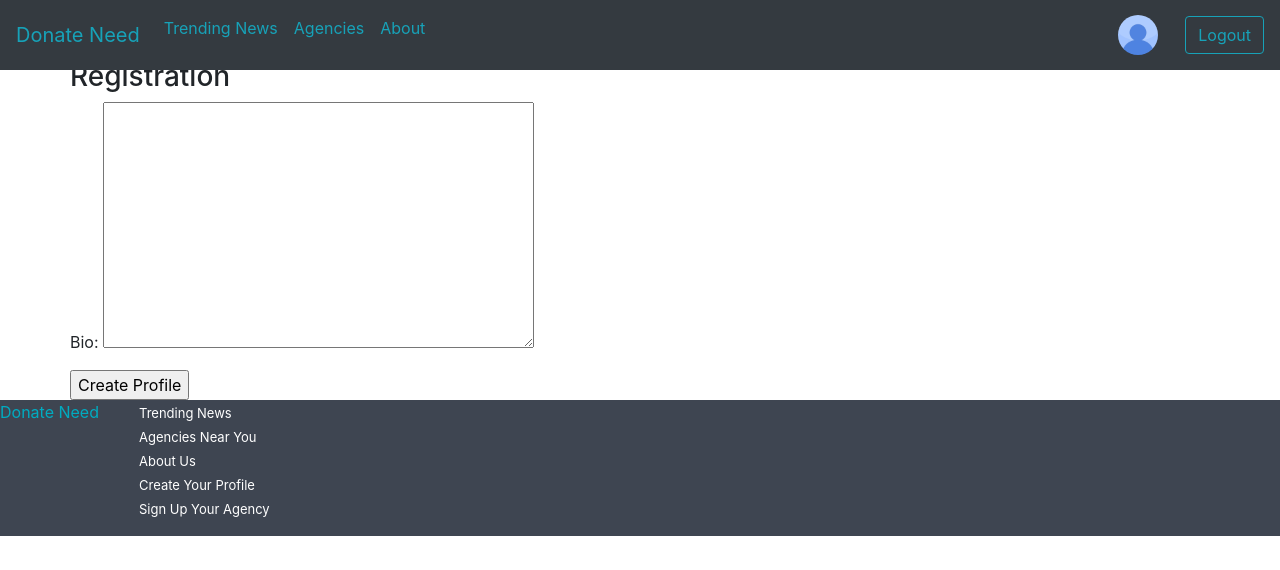
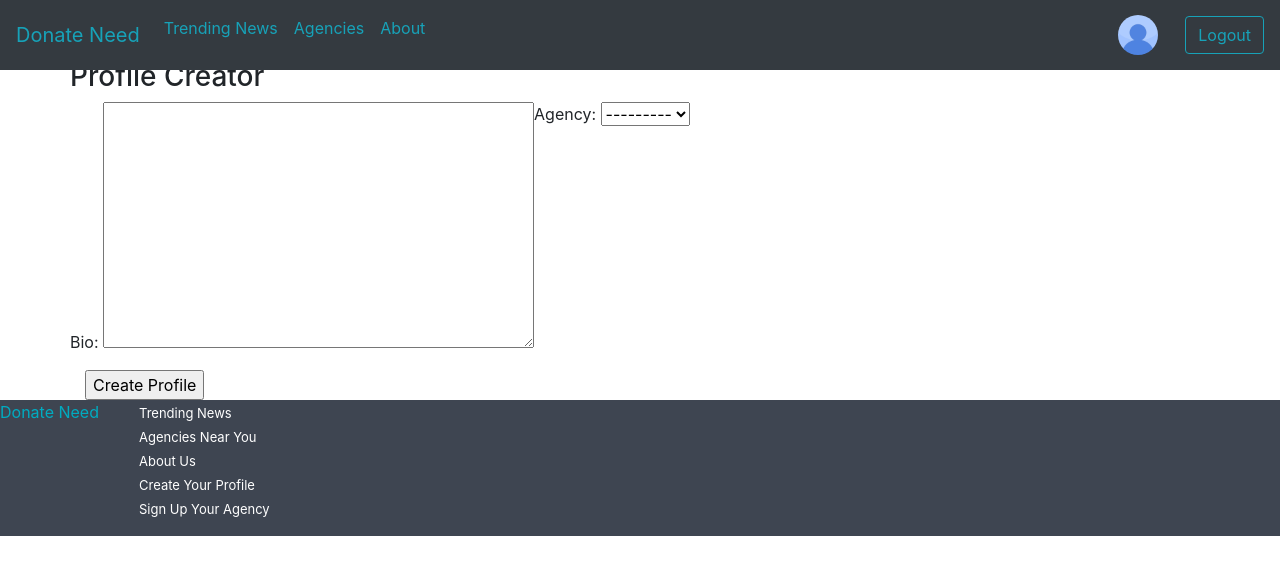
Before and after one commit to ChicoState/DonateNeed, a Django app: page /createProfile/ in a window 1280 px wide. Shown: the top 570 px of the page. Run offline with Django 3.2, Linux system fonts and the light colour scheme; the visitor is signed in with stand-in values (Sample User, id 1); data comes from the database, SQL or seed files in the repository; data that the repository does not hold is empty; some libraries are stand-ins or nearby versions.

Commit message:
allows user to pick agency to show on profile

```diff
--- a/mysite/myapp/admin.py
+++ b/mysite/myapp/admin.py
@@ -0,0 +1,5 @@
+from django.contrib import admin
+from .models import Profile, Agencies
+
+admin.site.register(Profile)
+admin.site.register(Agencies)
--- a/mysite/myapp/forms.py
+++ b/mysite/myapp/forms.py
@@ -43,3 +43,10 @@
   class Meta:
    model = Agencies
    exclude = ['user']
+
+
+
+class SetAgencyChoiceForm(ModelForm):
+  class Meta:
+   model = Profile
+   exclude = ['user']
--- a/mysite/myapp/models.py
+++ b/mysite/myapp/models.py
@@ -15,15 +15,15 @@
   address = models.CharField(max_length=100)
   url = models.URLField(max_length=100)
   phone = PhoneField()
-  # user = models.ManyToManyField(Profile)
-  #user = models.ForeignKey(Profile, on_delete = models.SET_NULL, blank=True, null=True)
+  def __str__(self):
+      return self.name
 
 
 class Profile(models.Model):
   user = models.OneToOneField(User, on_delete=models.CASCADE)
   bio = models.TextField(max_length=500, blank=True)
   agencies = models.ForeignKey(Agencies, on_delete=models.SET_NULL, blank=True, null=True)
-  #picture = models.ImageField(width_field=100, default="media/defaultProfilePic.jpg")
+  #picture = models.ImageField(width_field=100, upload_to='media/', default="media/defaultProfilePic.jpg")
 
 @receiver(post_save, sender=User)
 def create_user_profile(sender, instance, created, **kwargs):
--- a/mysite/myapp/templates/main/createProfile.html
+++ b/mysite/myapp/templates/main/createProfile.html
@@ -5,7 +5,7 @@
 <div class="container first-element">
 
   <div class="row justify-content-md-left align-items-start">
-    <h3>Registration</h3>
+    <h3>Profile Creator</h3>
   </div>
 
   <form action="{% url 'createProfile' %}" method="post">
@@ -15,12 +15,10 @@
 
       <div class="row">
         <p>Bio: {{ form.bio }}</p>
+        <p>Agency: {{ form.agencies }}</p>
       </div>
-      <div class="row">
-
 
       <input type="submit" class="button expanded" value="Create Profile" />
-    </div>
   </form>
 </div>
 {% endblock %}
--- a/mysite/myapp/templates/main/profile.html
+++ b/mysite/myapp/templates/main/profile.html
@@ -11,8 +11,7 @@
       <img src="/static/media/defaultProfilePic.jpg" alt="Avatar" style="width:100%">
       <h1>{{ user.username }}</h1>
       <p class="title">{{ user.profile.bio }}</p>
-      <p class="title">{{ user.profile.agencies }}</p>
-      <p>User Info</p>
+      <p class="title">{{ user.profile.agencies.name }}</p>
       <p><button class="profileCardContact">Contact</button></p>
     </div>
   </div>
--- a/mysite/myapp/views.py
+++ b/mysite/myapp/views.py
@@ -9,9 +9,11 @@
 from django.core import serializers
 
 from . import forms
+from myapp.models import Agencies
 from myapp.forms import AgencyForm
 from myapp.forms import ProfileForm
 from myapp.models import Profile
+from . import models
 
 
 # Helper funstions
@@ -206,10 +208,9 @@
 
   user = authenticate(request, is_user=is_user, password=passw)
 
-  instance = get_object_or_404(Profile, user=request.user)
 
   if request.method == "POST":
-    form_instance = forms.AgencyForm(request.POST, instance=instance)
+    form_instance = forms.AgencyForm(request.POST)
     if form_instance.is_valid():
         instance = form_instance.save(commit=False)
         instance.user = request.user
@@ -221,7 +222,6 @@
 
   context = {
     "form" : form_instance,
-    "instance": instance,
     "e": is_user,
     "signedIn": signedIn,
     "is_user": checkAuth(request),
@@ -252,7 +252,7 @@
 
   user = authenticate(request, is_user=is_user, password=passw)
 
-  instance = get_object_or_404(Profile, user=request.user)
+  instance  = get_object_or_404(Profile, user=request.user)
   if request.method == "POST":
 
     form_instance = forms.ProfileForm(request.POST, instance=instance)
@@ -260,15 +260,14 @@
         instance = form_instance.save(commit=False)
         instance.user = request.user
         instance.save()
-        return render(request, "main/Profile.html")
+        return HttpResponseRedirect("/profile/")
   else:
     form_instance = forms.ProfileForm()
 
-  context = {
-    "form":form_instance,
-    "instance": instance,
-    "title": title,
-    "is_user": checkAuth(request),
-  }
+    context = {
+        "form":form_instance,
+        "title": title,
+        "is_user": checkAuth(request),
+    }
 
-  return render(request, "main/createProfile.html", context = context)
+    return render(request, "main/createProfile.html", context = context)
```
